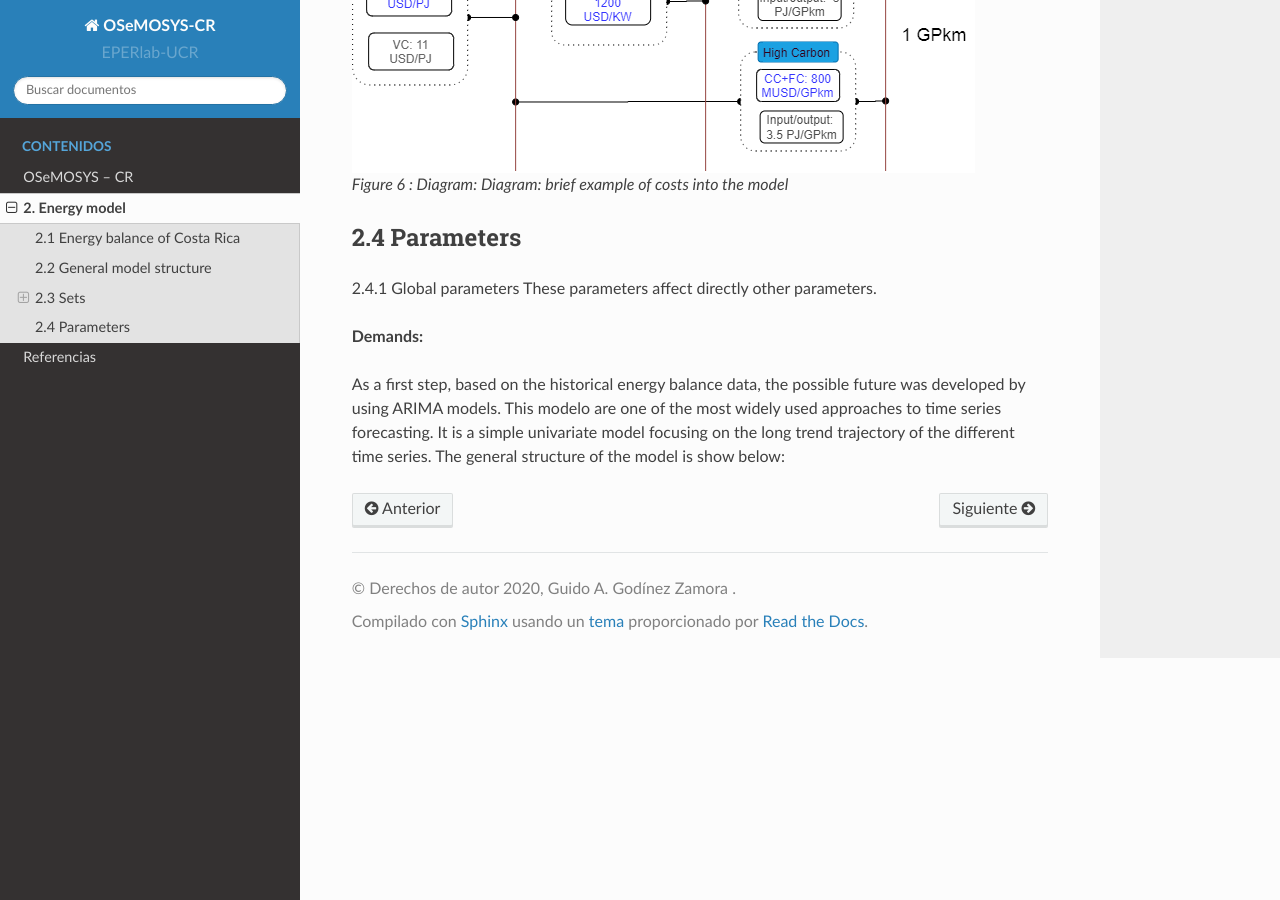
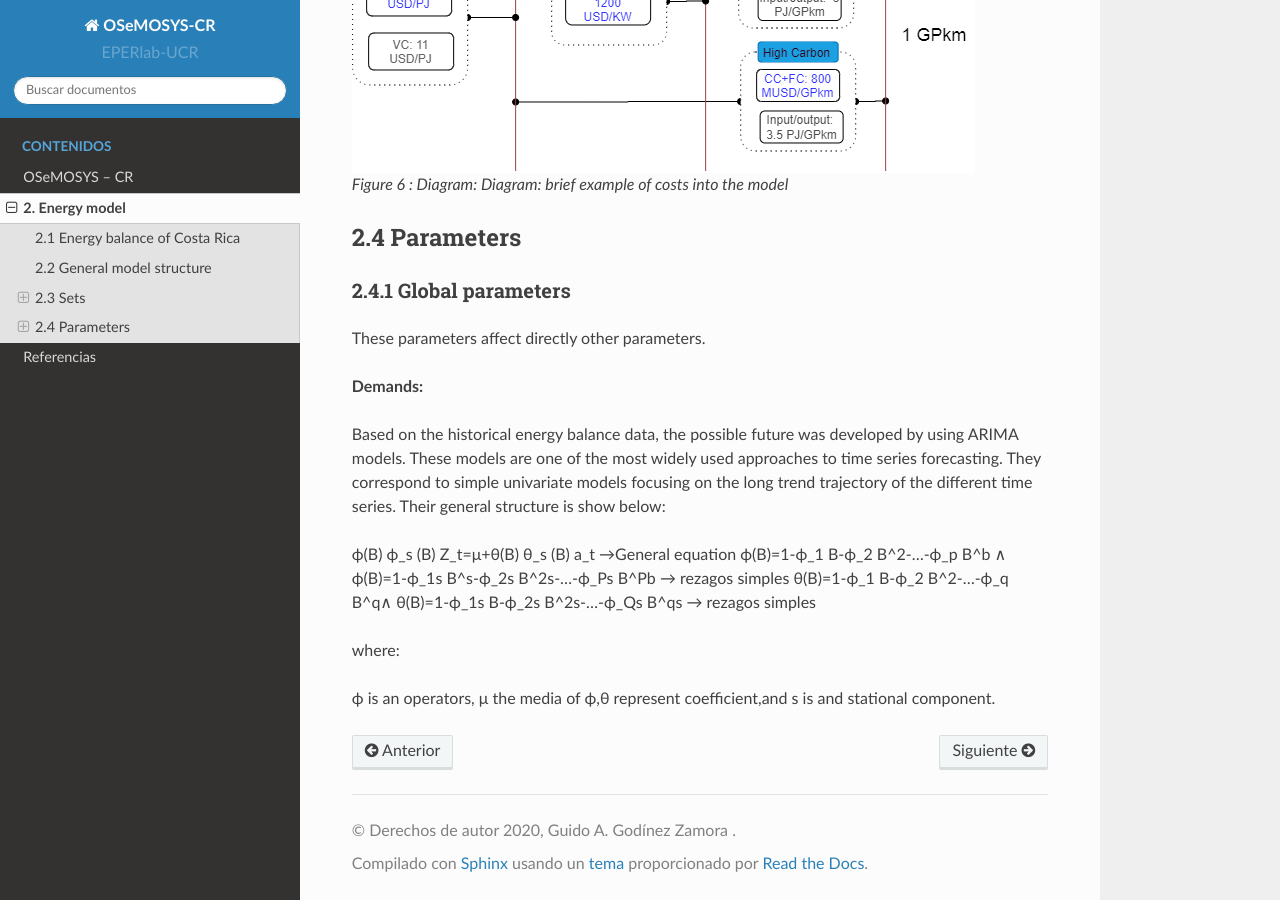
Before and after one commit to EPERLab/OSeMOSYS-CR, a Sphinx documentation site: the page built from docs/02EnergyModel.rst, in a window 1280 px wide and 900 px high, scrolled down 7699 px. Built offline with Sphinx 7.4.7 and the Read the Docs theme 2.0.0, drawn with Linux system fonts in a browser that asks for light colours.

Commit message:
Update 02EnergyModel.rst

```diff
--- a/docs/02EnergyModel.rst
+++ b/docs/02EnergyModel.rst
@@ -249,8 +249,19 @@ The model has one mode of operation, Mode 1, for representing the normal operati
 +++++++++
 
 2.4.1 Global parameters
+---------
+
 These parameters affect directly other parameters.
 
 **Demands:**
 
-As a first step, based on the historical energy balance data, the possible future was developed by using ARIMA models. This modelo are one of the most widely used approaches to time series forecasting. It is a simple univariate model focusing on the long trend trajectory of the different time series.  The general structure of the model is show below:
+Based on the historical energy balance data, the possible future was developed by using ARIMA models. These models are one of the most widely used approaches to time series forecasting. They correspond to simple univariate models focusing on the long trend trajectory of the different time series. Their general structure is show below:
+
+
+ϕ(B) ϕ_s (B) Z_t=μ+θ(B) θ_s (B) a_t  →General equation
+ϕ(B)=1-ϕ_1 B-ϕ_2 B^2-...-ϕ_p B^b  ∧  ϕ(B)=1-ϕ_1s B^s-ϕ_2s B^2s-...-ϕ_Ps B^Pb → rezagos simples
+θ(B)=1-ϕ_1 B-ϕ_2 B^2-...-ϕ_q B^q∧ θ(B)=1-ϕ_1s B-ϕ_2s B^2s-...-ϕ_Qs B^qs → rezagos simples
+
+where:
+
+ϕ is an operators, μ the media  of ϕ,θ represent coefficient,and s is and stational component.
```
